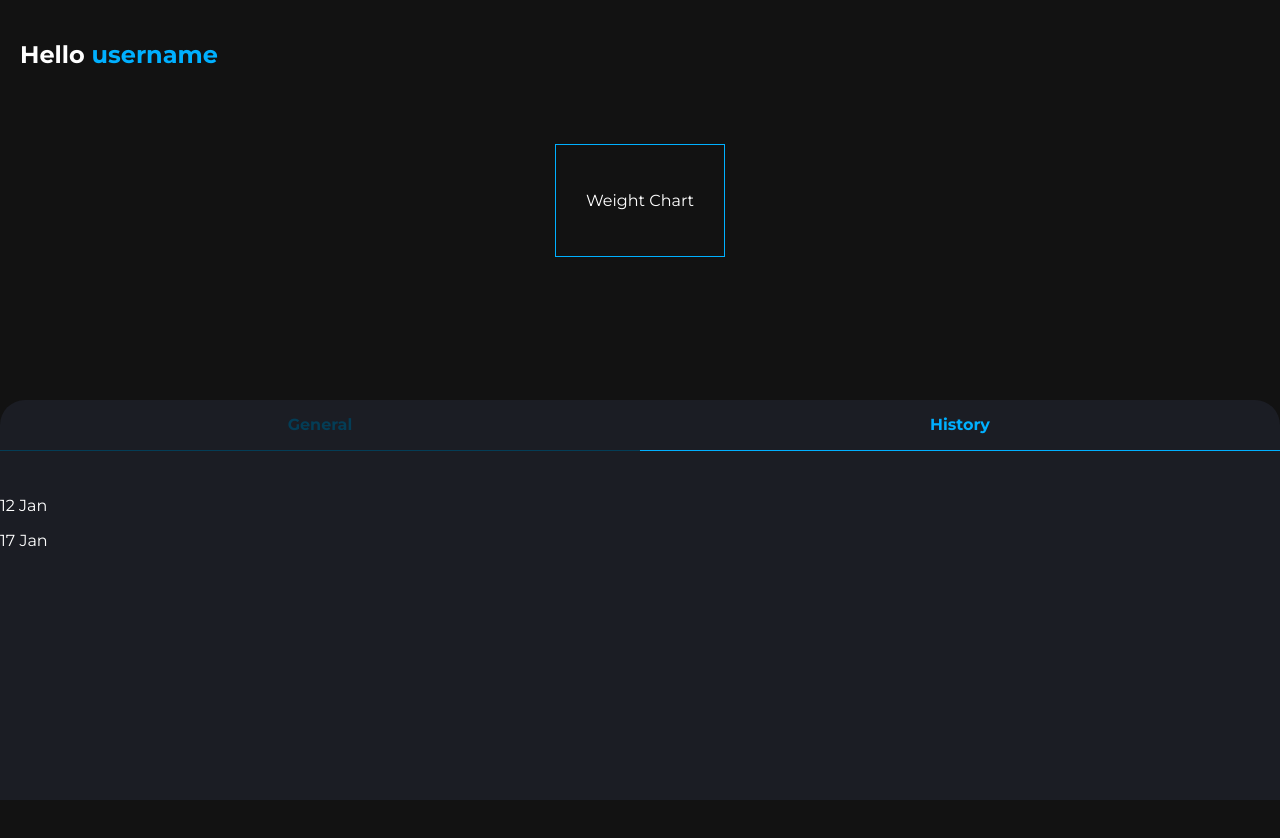
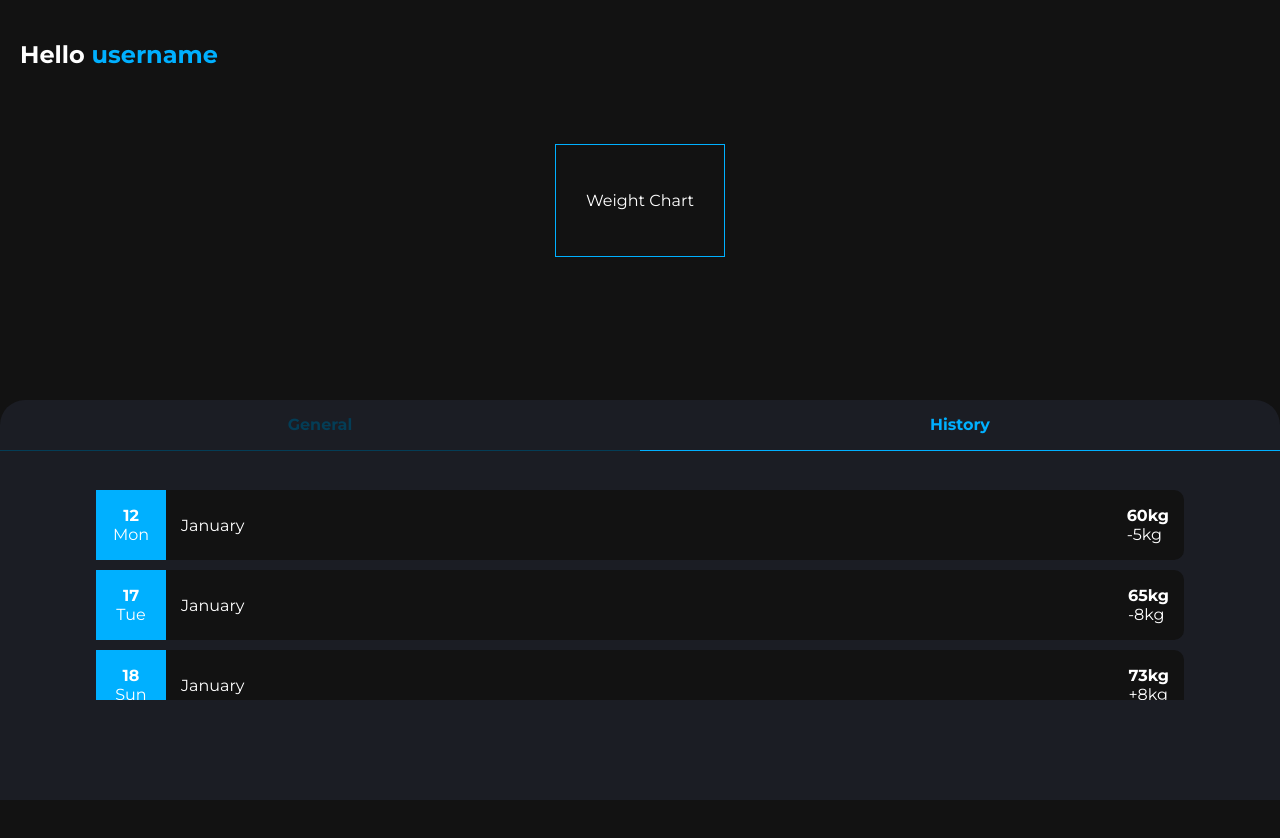
Before and after one commit to Sakub/weight-tracker, a React (Create React App) app: page /dashboard in a window 1280 px wide. Both pictures are taken after a click on the element "History". Shown: the top 838 px of the page. Built offline with nearby package versions, Linux system fonts and the light colour scheme.

Commit message:
Create weight form and weight history components

```diff
--- a/src/components/CurrentWeightForm.js
+++ b/src/components/CurrentWeightForm.js
@@ -3,7 +3,7 @@ import { faWeightHanging } from "@fortawesome/free-solid-svg-icons";
 
 const CurrentWeightForm = () => {
   return (
-    <form className="view__form">
+    <form className="view__form fadeIn" onSubmit={e => e.preventDefault()}>
       <div className="form__inputWrap">
         <input
           type="number"
@@ -17,7 +17,7 @@ const CurrentWeightForm = () => {
           What is your weight today (kg)
         </label>
       </div>
-      <button type="button" className="form__button button button-accent">
+      <button type={'button'} className="form__button button button-accent">
         APPLY
       </button>
     </form>
--- a/src/components/WeightHistory.js
+++ b/src/components/WeightHistory.js
@@ -1,22 +1,75 @@
 import { useState } from "react";
+import "../views/css/Dashboard.css";
 
 const WeightHistory = () => {
+  const getWeightDifference = (current, next) => {
+    let difference = current - next;
+    if (difference === 0) return;
+
+    difference = difference > 0 ? `+${difference}kg` : `${difference}kg`;
+
+    return difference;
+  };
+
   const [weightHistory, setWeightHistory] = useState([
     {
-      date: "12 Jan",
+      day: "12",
+      weekDay: "Mon",
+      month: "January",
       weight: 60,
     },
     {
-      date: "17 Jan",
+      day: "17",
+      weekDay: "Tue",
+      month: "January",
+      weight: 65,
+    },
+    {
+      day: "18",
+      weekDay: "Sun",
+      month: "January",
+      weight: 73,
+    },
+    {
+      day: "19",
+      weekDay: "Frid",
+      month: "January",
+      weight: 65,
+    },
+    {
+      day: "20",
+      weekDay: "Mon",
+      month: "January",
       weight: 65,
     },
   ]);
 
   return (
-    <div className="view__weightHistory">
-      {weightHistory.map((entry) => (
-        <p>{entry.date}</p>
-      ))}
+    <div className="view__weightHistory fadeIn">
+      <div className="scrollable scrollable-y">
+        {weightHistory.map((entry, index, array) => (
+          <div className={"view__weightEntry"} key={entry.day}>
+            <div className="weightEntry__date">
+              <p className="date__day text-bold">{entry.day}</p>
+              <p className="date__weekDay">{entry.weekDay}</p>
+            </div>
+            <div className="weightEntry__rightSection">
+              <p className="weightEntry__month">{entry.month}</p>
+              <p className="weightEntry__weight text-bold">
+                {entry.weight}kg{" "}
+                {array[index + 1] && (
+                  <span className={'text-regular'}>
+                    {getWeightDifference(
+                      array[index].weight,
+                      array[index + 1].weight
+                    )}
+                  </span>
+                )}
+              </p>
+            </div>
+          </div>
+        ))}
+      </div>
     </div>
   );
 };
--- a/src/index.css
+++ b/src/index.css
@@ -34,6 +34,14 @@ a:visited {
   color: var(--color-accent-inactive);
 }
 
+.text-bold {
+  font-weight: bold;
+}
+
+.text-regular {
+  font-weight: normal;
+}
+
 .button {
   border: none;
   padding: 10px;
@@ -55,6 +63,19 @@ a:visited {
   background-color: var(--color-accent-focus);
 }
 
+/*.scrollable::-webkit-scrollbar {
+  background-color: var(--color-accent-inactive);
+}
+
+.scrollable::-webkit-scrollbar-track {
+  background-color: var(--color-accent);
+}*/
+
+.scrollable.scrollable-y {
+  overflow-y: scroll;
+  height: 220px;
+}
+
 .slideUp {
   animation: slideUp 0.5s ease-in-out;
   animation-fill-mode: forwards;
@@ -62,6 +83,11 @@ a:visited {
 
 .slideDown {
   animation: slideDown 0.5s ease-in-out;
+  animation-fill-mode: forwards;
+}
+
+.fadeIn {
+  animation: fadeIn 0.7s ease-in-out;
   animation-fill-mode: forwards;
 }
 
@@ -82,3 +108,12 @@ a:visited {
     top: 0;
   }
 }
+
+@keyframes fadeIn {
+  from {
+    opacity: 0;
+  }
+  to {
+    opacity: 1;
+  }
+}
--- a/src/views/Dashboard.js
+++ b/src/views/Dashboard.js
@@ -47,7 +47,7 @@ const Dashboard = () => {
           {currentTab === TABS.GENERAL ? (
             <CurrentWeightForm />
           ) : (
-            <WeightHistory />
+            <WeightHistory/>
           )}
         </div>
       </div>
--- a/src/views/css/Dashboard.css
+++ b/src/views/css/Dashboard.css
@@ -64,3 +64,54 @@
   height: 100%;
   padding-top: 30px;
 }
+
+.view__weightHistory {
+  opacity: 0;
+}
+
+.view__weightEntry {
+  position: relative;
+  height: 70px;
+  width: 85%;
+  background-color: var(--bg-primary);
+  border-top-right-radius: 10px;
+  border-bottom-right-radius: 10px;
+  margin: 10px auto;
+  display: flex;
+  align-items: center;
+}
+
+.weightEntry__date {
+  height: 70px;
+  width: 70px;
+  background-color: var(--color-accent);
+  display: flex;
+  justify-content: center;
+  align-items: center;
+  flex-direction: column;
+}
+
+.weightEntry__date p {
+  margin: 0;
+}
+
+.weightEntry__rightSection {
+  display: flex;
+  justify-content: space-between;
+  align-items: center;
+  width: calc(100% - 70px);
+  padding: 0 15px;
+}
+
+.weightEntry__weight span {
+  display: block;
+}
+
+.view__weightEntry p,
+.view__weightEntry span {
+  user-select: none;
+}
+
+.view-dashboard .view__form {
+  opacity: 0;
+}
```
